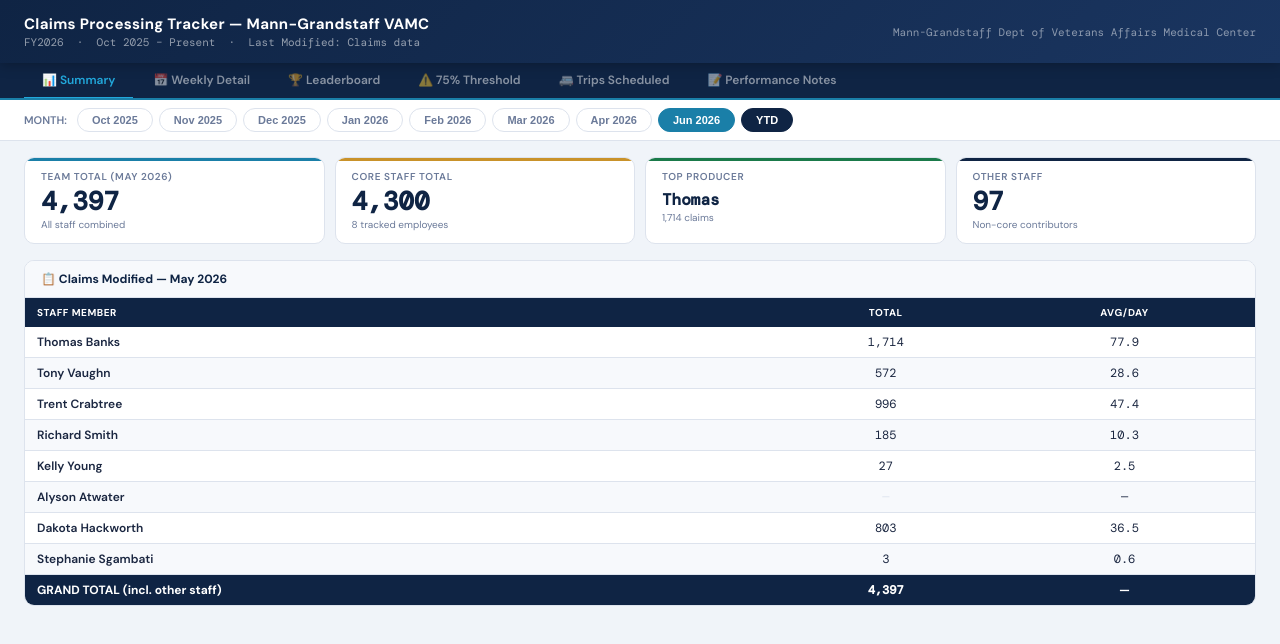
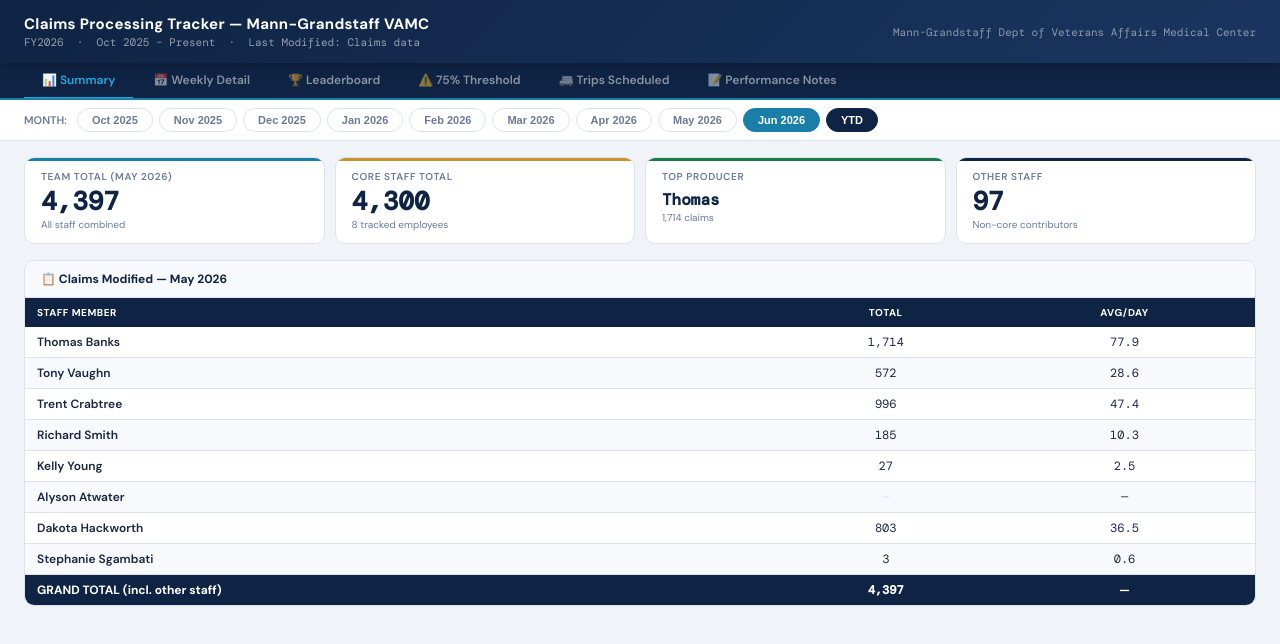
Before and after one commit to richardsmith80/claims-tracker, a plain HTML site: page index.html in a window 1280 px wide. Drawn offline with nearby package versions, Linux system fonts and the light colour scheme.

Commit message:
Update index.html

```diff
--- a/index.html
+++ b/index.html
@@ -95,6 +95,7 @@
   <button class="mbtn" onclick="setMonth('Feb 2026',this)">Feb 2026</button>
   <button class="mbtn" onclick="setMonth('Mar 2026',this)">Mar 2026</button>
   <button class="mbtn" onclick="setMonth('Apr 2026',this)">Apr 2026</button>
+  <button class="mbtn" onclick="setMonth('May 2026',this)">May 2026</button>
   <button class="mbtn active" onclick="setMonth('Jun 2026',this)">Jun 2026</button>
   <button class="mbtn ytd" onclick="setMonth('YTD',this)">YTD</button>
 </div>
```
